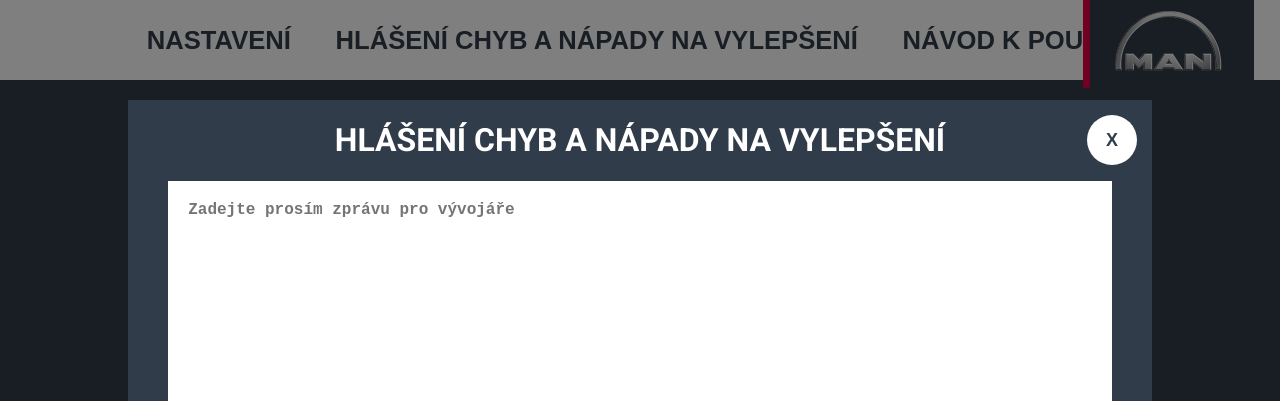
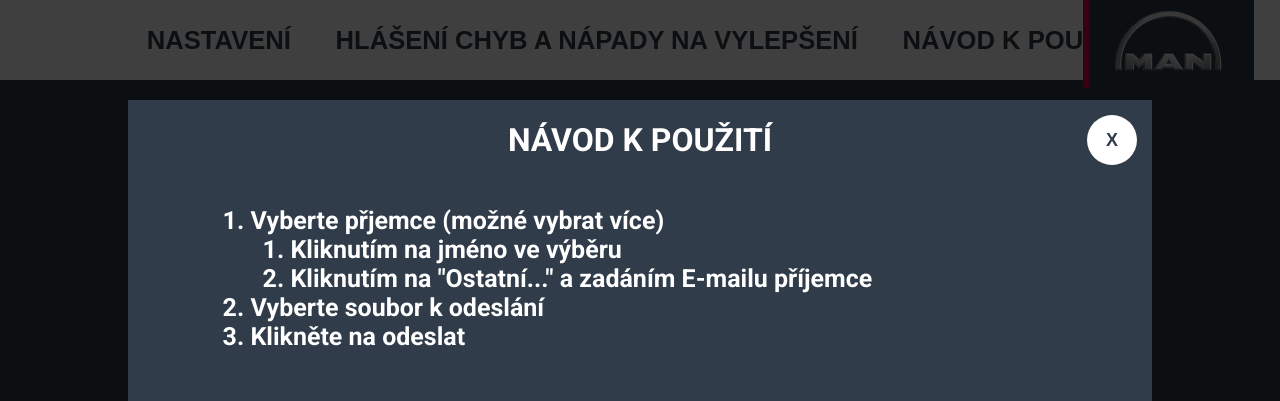
Before and after one commit to AdamSedla/DiagnosticProtocolSender, a website built with Vite: page index.html in a window 1280 px wide. Shown: the top 401 px of the page. Built offline with nearby package versions, Linux system fonts and the light colour scheme.

Commit message:
add manual FE

```diff
--- a/index.html
+++ b/index.html
@@ -40,6 +40,21 @@
       <button class="feedback-send-button">odeslat</button>
     </div>
   </div>
+  <div class="overlay">
+    <div class="overlay-window">
+      <button class="close-button">X</button>
+      <h1 class="overlay-title">Návod k použití</h1>
+      <ol class="manual-text">
+        <li>Vyberte přjemce (možné vybrat více)</li>
+        <ol>
+          <li>Kliknutím na jméno ve výběru</li>
+          <li>Kliknutím na "Ostatní..." a zadáním E-mailu příjemce</li>
+        </ol>
+        <li>Vyberte soubor k odeslání</li>
+        <li>Klikněte na odeslat</li>
+      </ol>
+    </div>
+  </div>
 
 
   <div class="bottom-bar">
--- a/src/style.css
+++ b/src/style.css
@@ -237,6 +237,14 @@ button:hover {
   margin: 20px;
 }
 
+.manual-text {
+  color: white;
+  width: 80%;
+  font-size: 25px;
+  font-weight: bold;
+  text-align: left;
+}
+
 .other-mail-buttons {
   width: 1000px;
   height: 350px;
```
